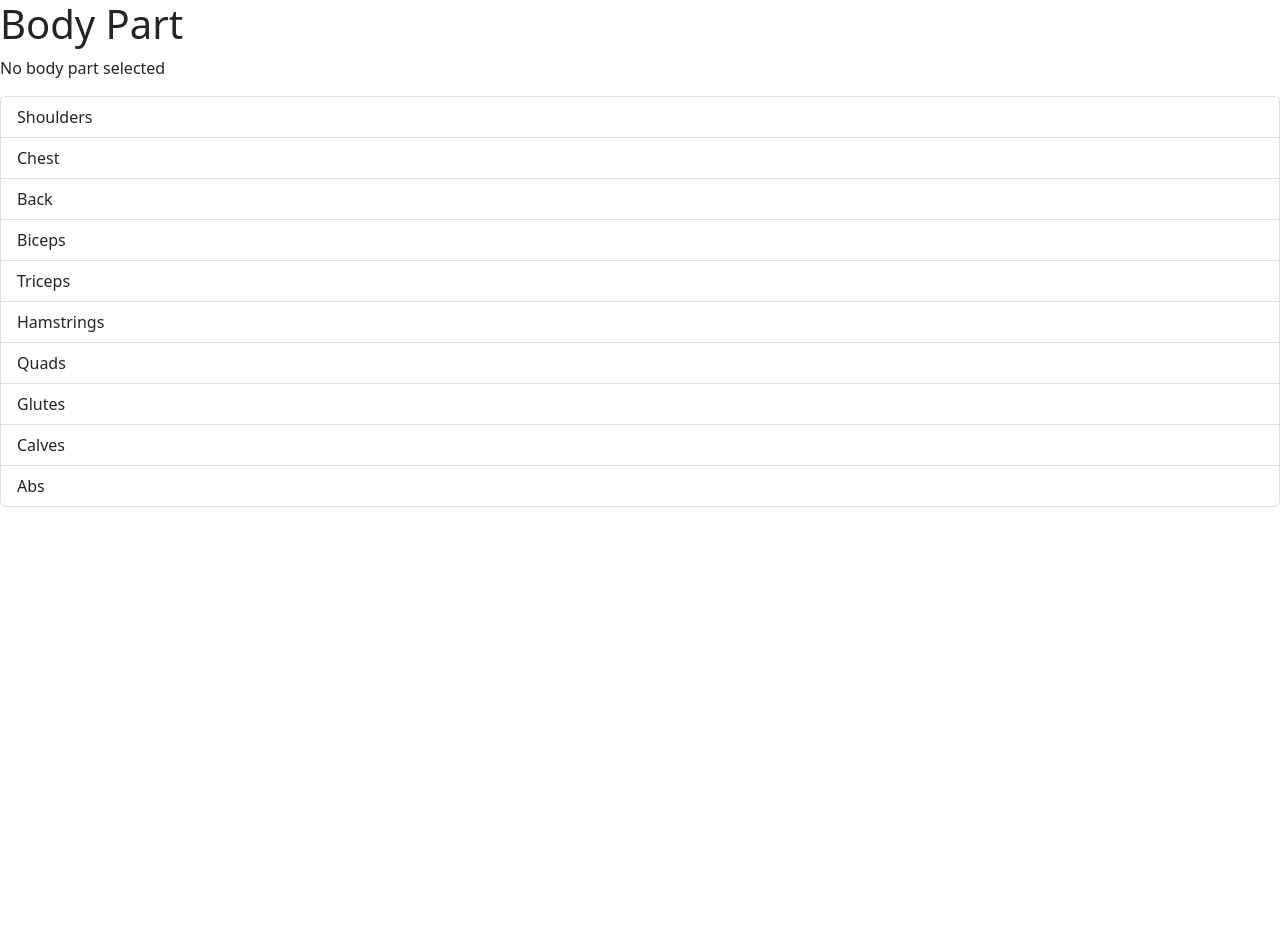
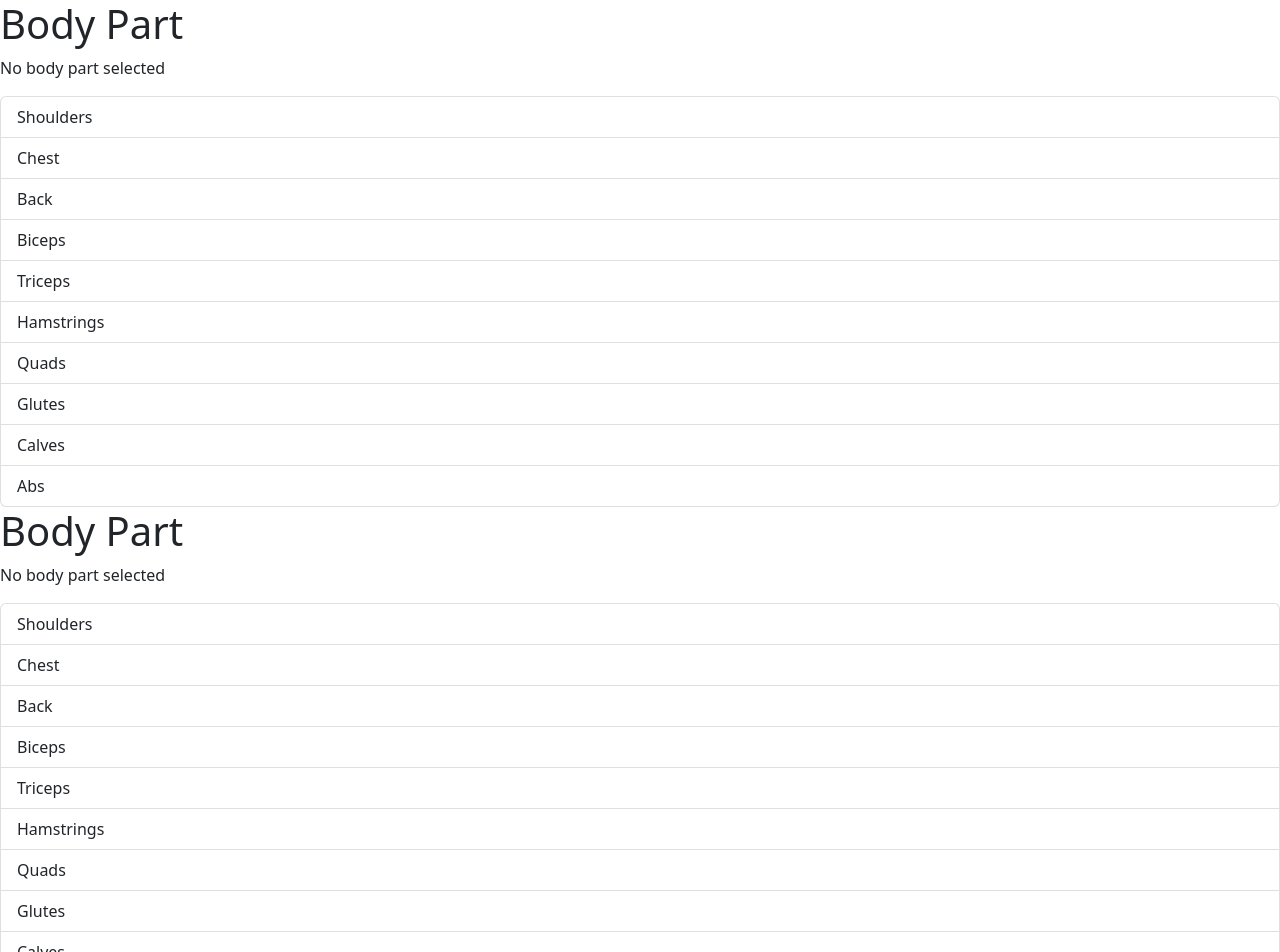
Before and after one commit to anniepuy/randomReactComponents, a React (Vite) app: page / in a window 1280 px wide. Shown: the top 952 px of the page. Before the commit the page ends 800 px from the top, so only its background shows below. Built offline with nearby package versions, Linux system fonts and the light colour scheme.

Commit message:
created proplist to pass props

```diff
--- a/src/App.tsx
+++ b/src/App.tsx
@@ -1,7 +1,13 @@
 import ListGroup from './components/ListGroup';
+import PropList from './components/PropList';
 
 function App() {
-  return <div><ListGroup /></div>
+  return (
+    <div>
+      <ListGroup />
+      <PropList />
+    </div>
+  )
 }
 
 export default App;
--- /dev/null
+++ b/src/components/PropList.tsx
@@ -0,0 +1,44 @@
+import { useState } from "react";
+
+
+function PropList () {
+    const bodypart = [
+        'Shoulders',
+        'Chest',
+        'Back',
+        'Biceps',
+        'Triceps',
+        'Hamstrings',
+        'Quads',
+        'Glutes',
+        'Calves',
+        'Abs'
+    ];
+
+    //State hook
+    const [selectedIndex, setSelectedIndex] = useState(-1)
+
+    const bodyPartSelected = [];
+
+    return (
+        <>
+            <h1>Body Part</h1>
+            {bodyPartSelected.length === 0 && <p>No body part selected</p>}
+            <ul className="list-group">
+                {bodypart.map((bodypart, index) => (
+                    <li
+                    className={
+                        selectedIndex === index
+                        ? 'list-group-item active'
+                        : 'list-group-item'}
+                    key = {bodypart}
+                    onClick={()=> {setSelectedIndex(index);}}
+                    >
+                        {bodypart}
+                    </li>
+                ))}
+            </ul>
+        </>
+     );
+}
+export default PropList;
```
